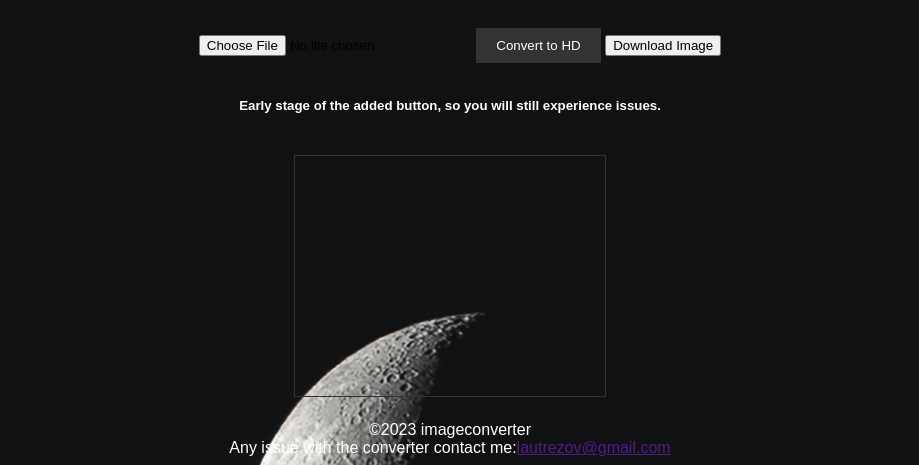
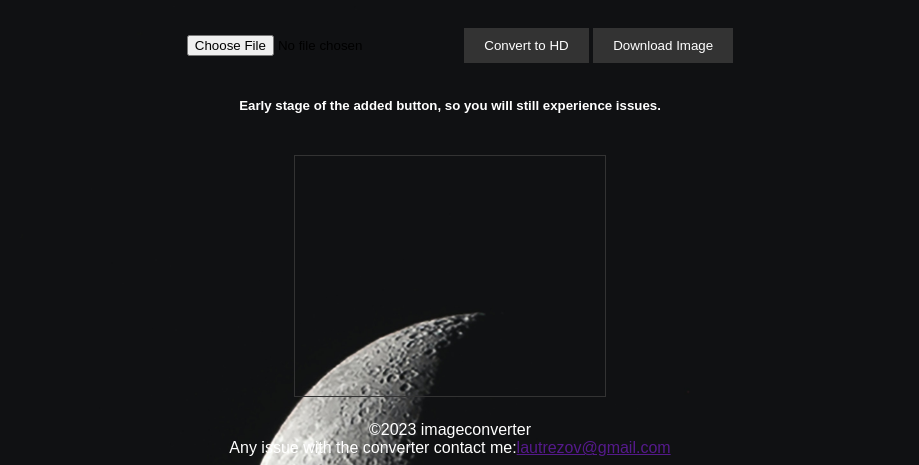
Before and after one commit to zyrill707/Imagetosketch, a plain HTML site: page index.html in a window 1280 px wide. Shown: the part 405-870 px from the top of the page, without its empty margins (190-1109 px from the left). Drawn offline with Linux system fonts and the light colour scheme.

Commit message:
Update style.css

```diff
--- a/style.css
+++ b/style.css
@@ -72,3 +72,12 @@ h1 {
   height:240px;
   width:310px;
 }
+
+#downloadButton,
+#downloadButtons{
+  padding: 10px 20px;
+  background-color: #333;
+  color: white;
+  border: none;
+  cursor: pointer;
+}
```
